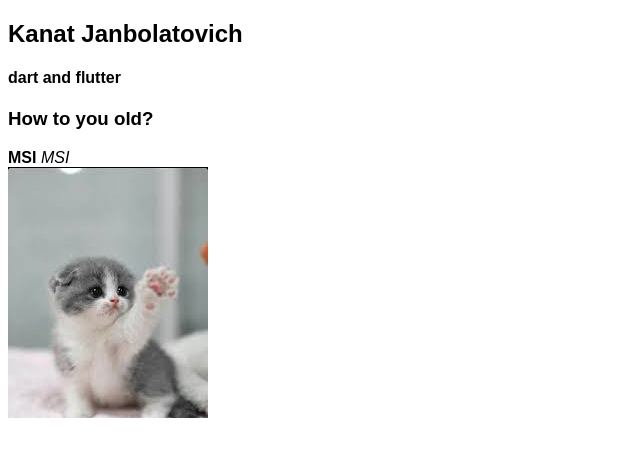
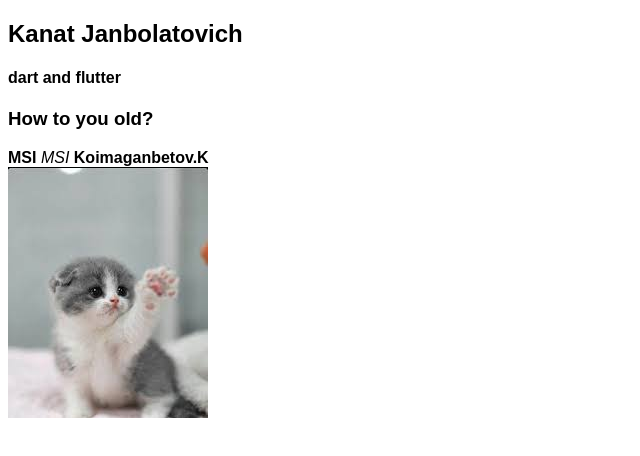
Before and after one commit to Kanat93/project, a plain HTML site: page index.html in a window 1280 px wide. Shown: the whole page, without its empty margins (0-640 px from the left). Drawn offline with Linux system fonts and the light colour scheme.

Commit message:
add Name

```diff
--- a/index.html
+++ b/index.html
@@ -19,6 +19,9 @@
       <h3>How to you old?</h3>
       <b>MSI</b>
       <i>MSI</i>
+      <strong>
+        Koimaganbetov.K
+      </strong>
     </section>
     <img src="img/kot.jpg" alt="">
     <script src="script.js"></script>
```
